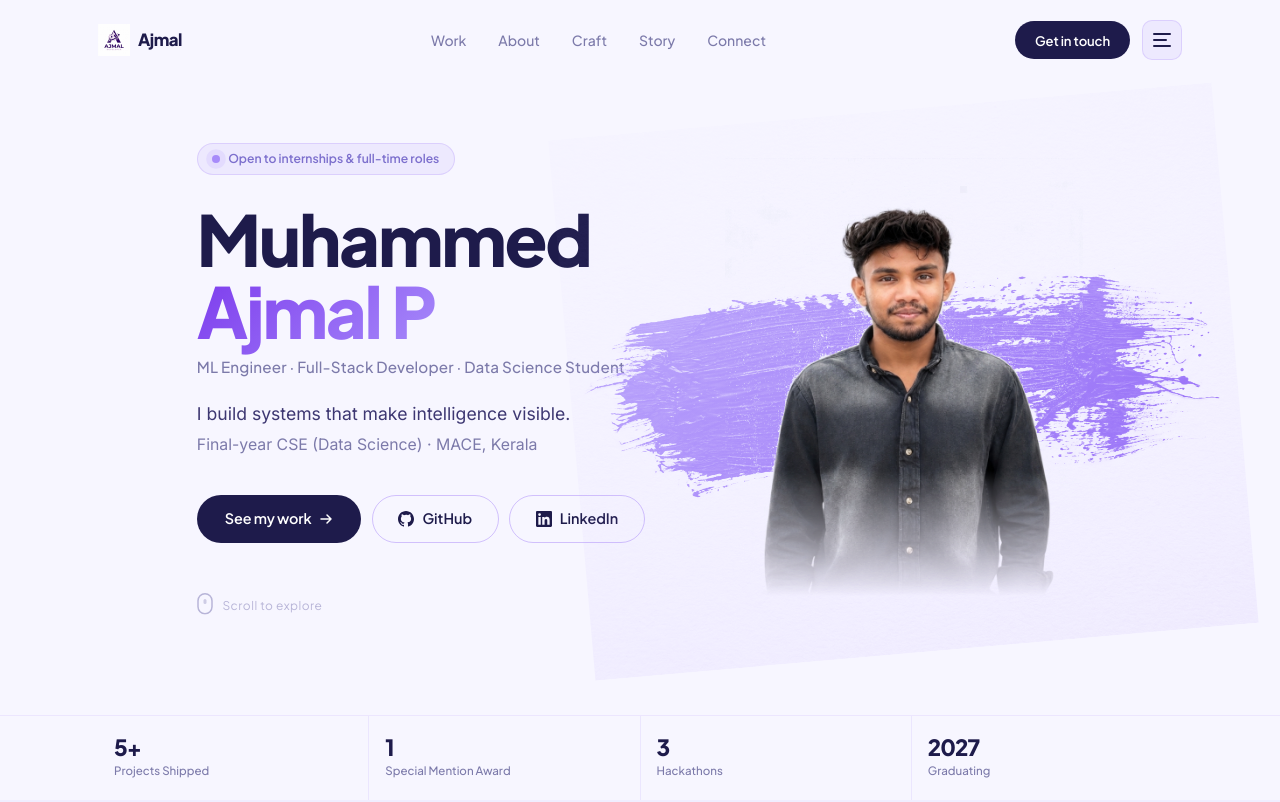
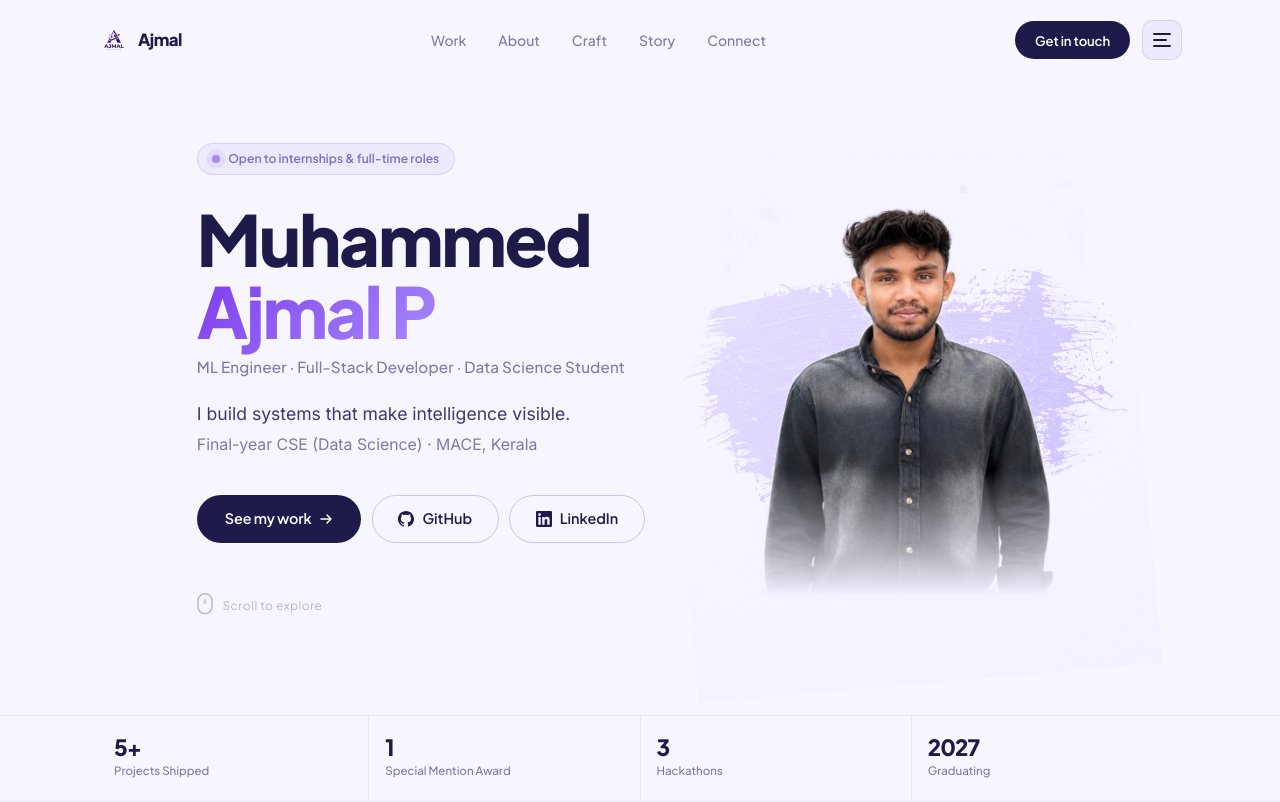
Before and after one commit to ajmal0005/portfolio, a React (Vite) app: page / in a window 1280 px wide. Shown: the top 802 px of the page. Built offline with nearby package versions, Linux system fonts and the light colour scheme.

Commit message:
Stretch brush paint stroke vertically, convert logo to true transparent PNG

```diff
--- a/src/components/Hero.tsx
+++ b/src/components/Hero.tsx
@@ -158,11 +158,11 @@ export default function Hero() {
           {/* Lavender brush stroke background */}
           <div style={{
             position: 'absolute',
-            top: '-5%',
-            left: '-25%',
-            right: '-25%',
-            bottom: '-5%',
-            background: 'linear-gradient(135deg, var(--lavender-300), var(--lavender-500))',
+            top: '-15%',
+            left: '-15%',
+            right: '-15%',
+            bottom: '-15%',
+            background: 'linear-gradient(135deg, var(--lavender-100), var(--lavender-300))',
             WebkitMaskImage: 'url(/brush_mask.png)',
             WebkitMaskSize: 'contain',
             WebkitMaskRepeat: 'no-repeat',
@@ -172,7 +172,7 @@ export default function Hero() {
             maskRepeat: 'no-repeat',
             maskPosition: 'center',
             zIndex: 0,
-            transform: 'rotate(-5deg) scaleX(1.35) scaleY(1.1)',
+            transform: 'rotate(-5deg) scaleY(1.3)',
           }} />
 
           {/* Photo container */}
--- a/src/components/Navigation.tsx
+++ b/src/components/Navigation.tsx
@@ -72,7 +72,6 @@ export default function Navigation() {
               style={{
                 height: 32,
                 width: 'auto',
-                mixBlendMode: 'multiply',
               }}
             />
             {personal.nameShort}
```
Also changed, not shown: public/logo.png.
